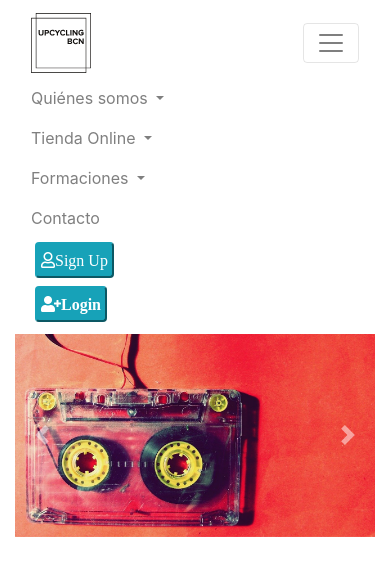
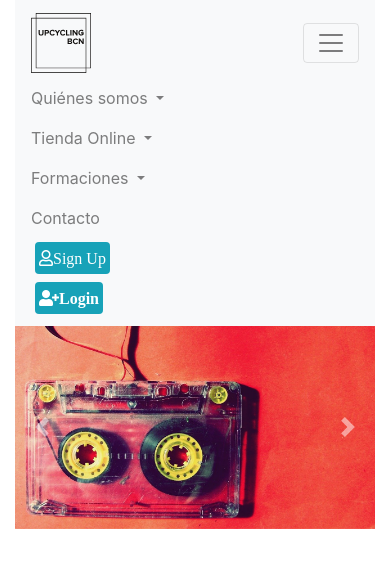
Before and after one commit to Jordiglu/Ex-Bootstrap, a plain HTML site: page index.html in a window 390 px wide. Both pictures are taken after a click on the button "Toggle navigation". Drawn offline with Linux system fonts and the light colour scheme.

Commit message:
Ultima actualización ejercicio nivel 1

```diff
--- a/index.html
+++ b/index.html
@@ -18,7 +18,7 @@
 <body>
     <!--NavBar-->
     <header class="container-fluid">
-        <nav class="navbar navbar-expand-lg navbar-light col-xs-12 col-sm-12 col-md-12 col-lg-12">
+        <nav class="navbar navbar-expand-lg navbar-light bg-light">
             <a class="navbar-brand" href="#"> <img src="img/logo.svg" width="60" height="60" alt=""></a>
             <button class="navbar-toggler" type="button" data-toggle="collapse" data-target="#navbarSupportedContent"
                 aria-controls="navbarSupportedContent" aria-expanded="false" aria-label="Toggle navigation">
@@ -45,10 +45,8 @@
                             Tienda Online
                         </a>
                         <div class="dropdown-menu" aria-labelledby="navbarDropdown">
-                            <a class="dropdown-item" href="#">Economía Circular</a>
-                            <a class="dropdown-item" href="#">Energías Renovables</a>
-                            <div class="dropdown-divider"></div>
-                            <a class="dropdown-item" href="#">Talleres de Upcycling</a>
+                            <a class="dropdown-item" href="#">Diseños Eco</a>
+                            <a class="dropdown-item" href="#">Moda Upcycling</a>
                         </div>
                     </li>
                     <li class="nav-item dropdown">
@@ -65,16 +63,15 @@
                     </li>
                     <li class="nav-item">
                         <a class="nav-link" href="#">Contacto</a>
-
                 </ul>
-                <ul class="nav navbar-nav  navbar-right nav-item ">
+                <ul class="nav navbar-nav navbar-right">
                     <li>
-                        <button type="button" class="btn-info p-1 m-1 rounded" href="#" data-toggle="modal"
-                            data-target="#modalSignUpForm"><i class="far fa-user">Sign Up</i></button>
+                        <a type="button" class="btn-info p-1 m-1 rounded" href="#" data-toggle="modal"
+                            data-target="#modalSignUpForm"><i class="far fa-user">Sign Up</i></a>
                     </li>
                     <li>
-                        <button type="button" class="btn-info p-1 m-1 rounded" href="#" data-toggle="modal"
-                            data-target="#modalLoginUpForm"><i class="fas fa-user-plus">Login</i></button>
+                        <a type="button" class="btn-info p-1 m-1 rounded" href="#" data-toggle="modal"
+                            data-target="#modalLoginUpForm"><i class="fas fa-user-plus">Login</i></a>
                     </li>
                     <div id="modalLoginUpForm" class="modal fade">
                         <div class="modal-dialog" role="document">
```
